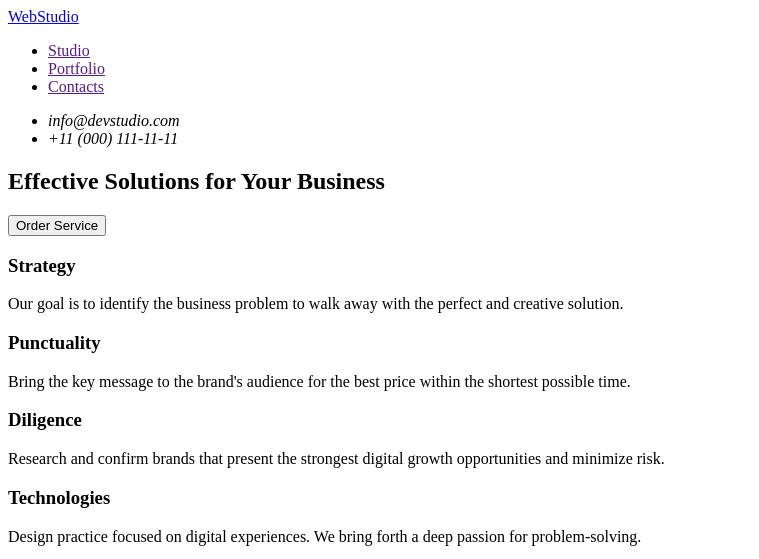
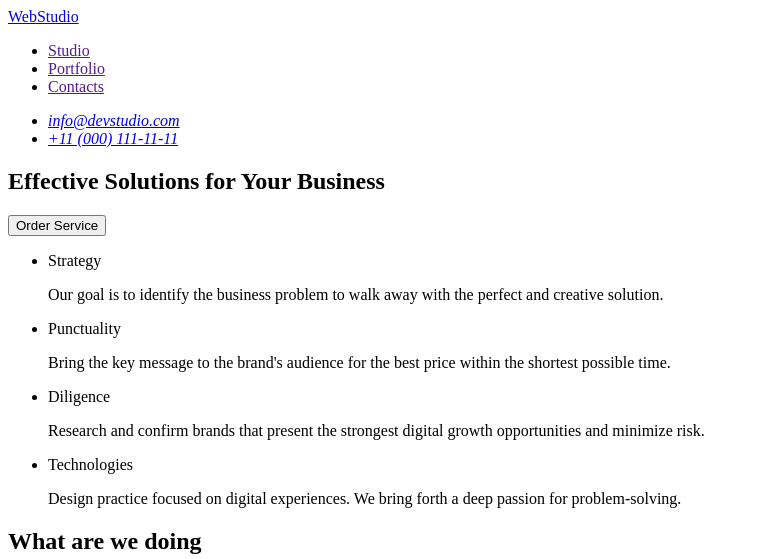
Before and after one commit to Leonid9797/goit-markup-hw-01, a plain HTML site: page index.html in a window 1280 px wide. Shown: the top 559 px of the page, without its empty margins (0-759 px from the left). Drawn offline with Linux system fonts and the light colour scheme.

Commit message:
Update index.html

```diff
--- a/index.html
+++ b/index.html
@@ -20,8 +20,8 @@
         </nav>
         <address>
             <ul>
-                <li><a href="mailto:info@devstudio.com"></a>info@devstudio.com</li>
-                <li><a href="tel:+110001111111"></a>+11 (000) 111-11-11</li>
+                <li><a href="mailto:info@devstudio.com">info@devstudio.com</a></li>
+                <li><a href="tel:+110001111111">+11 (000) 111-11-11</a></li>
             </ul>
         </address>
     </header>
@@ -36,17 +36,22 @@
         </section>
         <!-- section2 -->
         <section>
-            <h2 hidden>Advanteges</h2>
-            <h3>Strategy</h3>
-            <p>Our goal is to identify the business
-                problem to walk away with the perfect and creative solution.</p>
-            <h3>Punctuality</h3>
-            <p>Bring the key message to the brand's audience for the best price within the shortest possible time.</p>
-            <h3>Diligence</h3>
-            <p>Research and confirm brands that present the strongest digital growth opportunities and minimize risk.
-            </p>
-            <h3>Technologies</h3>
-            <p>Design practice focused on digital experiences. We bring forth a deep passion for problem-solving.</p>
+            <h2 hidden>features</h2>
+            <ul>
+                <li>Strategy</li>
+                <p>Our goal is to identify the business
+                    problem to walk away with the perfect and creative solution.</p>
+                <li>Punctuality</li>
+                <p>Bring the key message to the brand's audience for the best price within the shortest possible time.
+                </p>
+                <li>Diligence</li>
+                <p>Research and confirm brands that present the strongest digital growth opportunities and minimize
+                    risk.</p>
+                <li>Technologies</li>
+                <p>Design practice focused on digital experiences. We bring forth a deep passion for problem-solving.
+                </p>
+            </ul>
+
 
         </section>
         <!-- Приклади роботи3  -->
```
